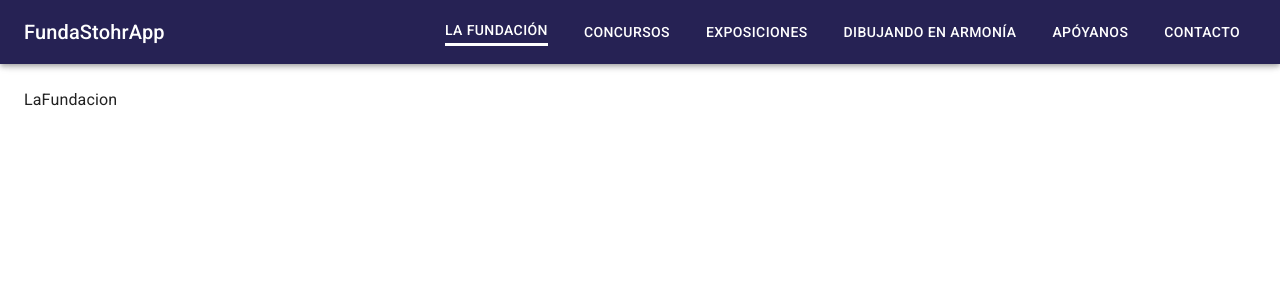
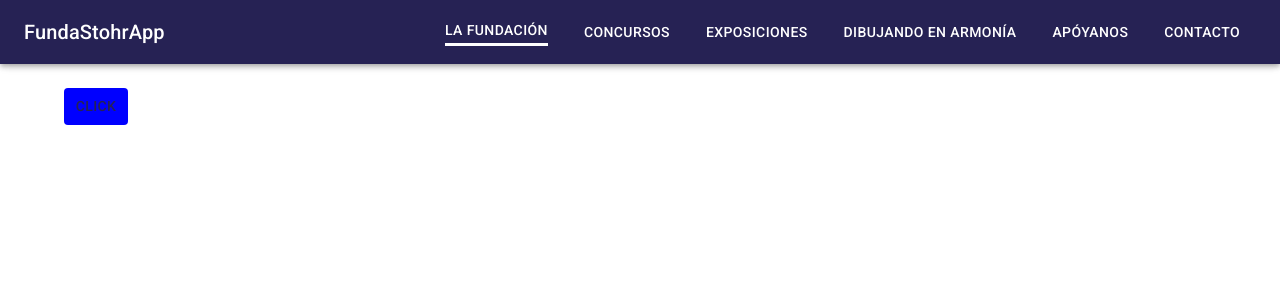
Before and after one commit to LuisGil11/FundaStohrWebPage, a React (Vite) app: page /la-fundacion in a window 1280 px wide. Shown: the top 300 px of the page. Built offline with nearby package versions, Linux system fonts and the light colour scheme.

Commit message:
drawer con efecto listo

```diff
--- a/src/fundaStohr/components/Navbar.jsx
+++ b/src/fundaStohr/components/Navbar.jsx
@@ -13,19 +13,22 @@ import React from "react";
 import { useDispatch } from "react-redux";
 import { closeDrawer, openDrawer } from "../../store/slices/drawerSlice";
 
-export const Navbar = ({ drawerWith = 240 }) => {
+export const Navbar = () => {
   const dispatch = useDispatch();
+
+  const handleCloseDrawer = () => {
+    dispatch(setClosing(true));
+    dispatch(closeDrawer());
+  };
+
+  const navBarHeight = 60;
 
   return (
     <>
-      <AppBar
-        position="fixed"
-        sx={{
-          ml: { sm: `${drawerWith}px` },
-        }}
-      >
-        <Toolbar>
+      <AppBar position="fixed">
+        <Toolbar sx={{ height: navBarHeight }}>
           <Grid
+            sx={{ height: "100%" }}
             container
             direction="row"
             justifyContent="space-between"
@@ -47,7 +50,11 @@ export const Navbar = ({ drawerWith = 240 }) => {
               </Typography>
             </Link>
 
-            <Stack direction={"row"} gap={0.5}>
+            <Stack
+              direction={"row"}
+              gap={0.5}
+              sx={{ height: navBarHeight + 1 }}
+            >
               {/* <Button variant="p" component="div" to="/la-fundacion">
               La Fundación
             </Button> */}
@@ -58,7 +65,7 @@ export const Navbar = ({ drawerWith = 240 }) => {
                 onMouseOver={() =>
                   dispatch(
                     openDrawer({
-                      pages: [1, 2, 3, 4],
+                      pages: [1, 2],
                       father: "la-fundacion",
                     })
                   )
@@ -87,7 +94,7 @@ export const Navbar = ({ drawerWith = 240 }) => {
                     })
                   )
                 }
-                onClick={() => dispatch(closeDrawer())}
+                onClick={() => handleCloseDrawer()}
               >
                 <Link
                   component={RouterLink}
--- a/src/fundaStohr/components/OnHoverDrawer.jsx
+++ b/src/fundaStohr/components/OnHoverDrawer.jsx
@@ -107,6 +107,7 @@ export const OnHoverDrawer = () => {
         <List
           sx={{
             marginLeft: 2,
+            animation: `${fadeInFwd} 0.5 both`,
           }}
         >
           {pages.map((page, i) => (
--- a/src/fundaStohr/layout/FundaStohrLayout.jsx
+++ b/src/fundaStohr/layout/FundaStohrLayout.jsx
@@ -1,19 +1,17 @@
-import { Box, Toolbar } from "@mui/material";
+import { Box, Container, Toolbar } from "@mui/material";
 import { Navbar } from "../components";
 import { OnHoverDrawer } from "../components/OnHoverDrawer";
-
-const drawerWidth = 240;
 
 export const FundaStohrLayout = ({ children }) => {
   return (
     <Box sx={{ display: "flex" }}>
-      <Navbar drawerWidth={drawerWidth} />
+      <Navbar />
       <OnHoverDrawer />
 
-      <Box component="main" sx={{ flexGrow: 1, p: 3 }}>
+      <Container component="main" sx={{ pt: 3 }}>
         <Toolbar />
         {children}
-      </Box>
+      </Container>
     </Box>
   );
 };
--- a/src/fundaStohr/pages/LaFundacion.jsx
+++ b/src/fundaStohr/pages/LaFundacion.jsx
@@ -1,5 +1,20 @@
+import { Box, Button, Container } from "@mui/material";
+import { blue } from "@mui/material/colors";
 import React from "react";
 
 export const LaFundacion = () => {
-  return <div>LaFundacion</div>;
+  return (
+    <Button
+      sx={{
+        alignContent: "center",
+        backgroundColor: {
+          xs: "red",
+          md: "green",
+          lg: "blue",
+        },
+      }}
+    >
+      CLick
+    </Button>
+  );
 };
```
